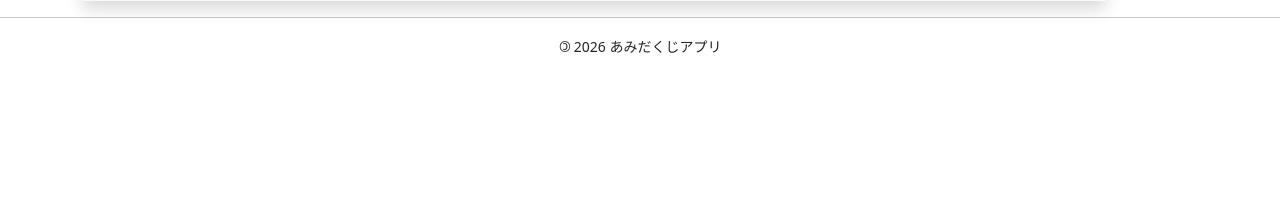
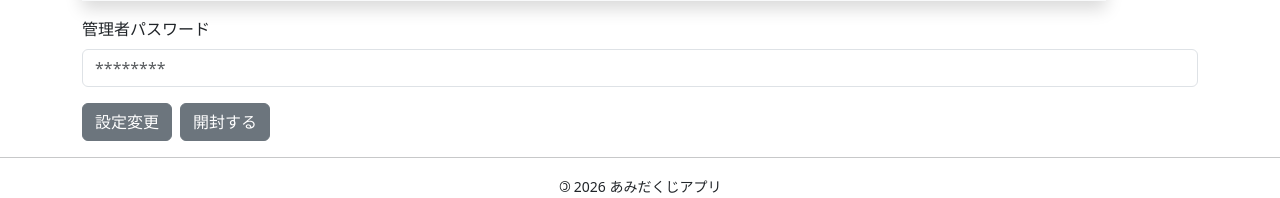
Before and after one commit to oh-shunki/Amidakuji, a Flask app: template flaskr/templates/amida/unopened.html in a window 1280 px wide. Shown: the part 657-855 px from the top of the page. Before the commit the page ends 710 px from the top, so only its background shows below. Run offline with Flask 3, Linux system fonts and the light colour scheme; the template is opened without the code that fills it: most values are stand-ins (such as "Sample title", 1, 10 or a date in 2020).

Commit message:
未開封画面に管理者フォームを追加

```diff
--- a/flaskr/templates/amida/unopened.html
+++ b/flaskr/templates/amida/unopened.html
@@ -63,6 +63,22 @@
         {% endif %}
 
     </div>
+    <form method="post" class="mt-3">
+        <div class="mb-3">
+            <label class="form-label" for="admin_password">管理者パスワード</label>
+            <input type="password" id="admin_password" name="admin_password" class="form-control" placeholder="********">
+        </div>
+
+        <div class="d-flex gap-2">
+            <button type="submit" class="btn btn-secondary" formaction="{{ url_for('amida.update.update', amida_id_b62=amida_id_b62) }}">
+                設定変更
+            </button>
+
+            <button type="submit" class="btn btn-secondary" formaction="{{ url_for('amida.do_open', amida_id_b62=amida_id_b62) }}">
+                開封する
+            </button>
+        </div>
+    </form>
 
     <!-- これはエラーメッセージの表示（あれば） -->
     {% for message in get_flashed_messages() %}
```
